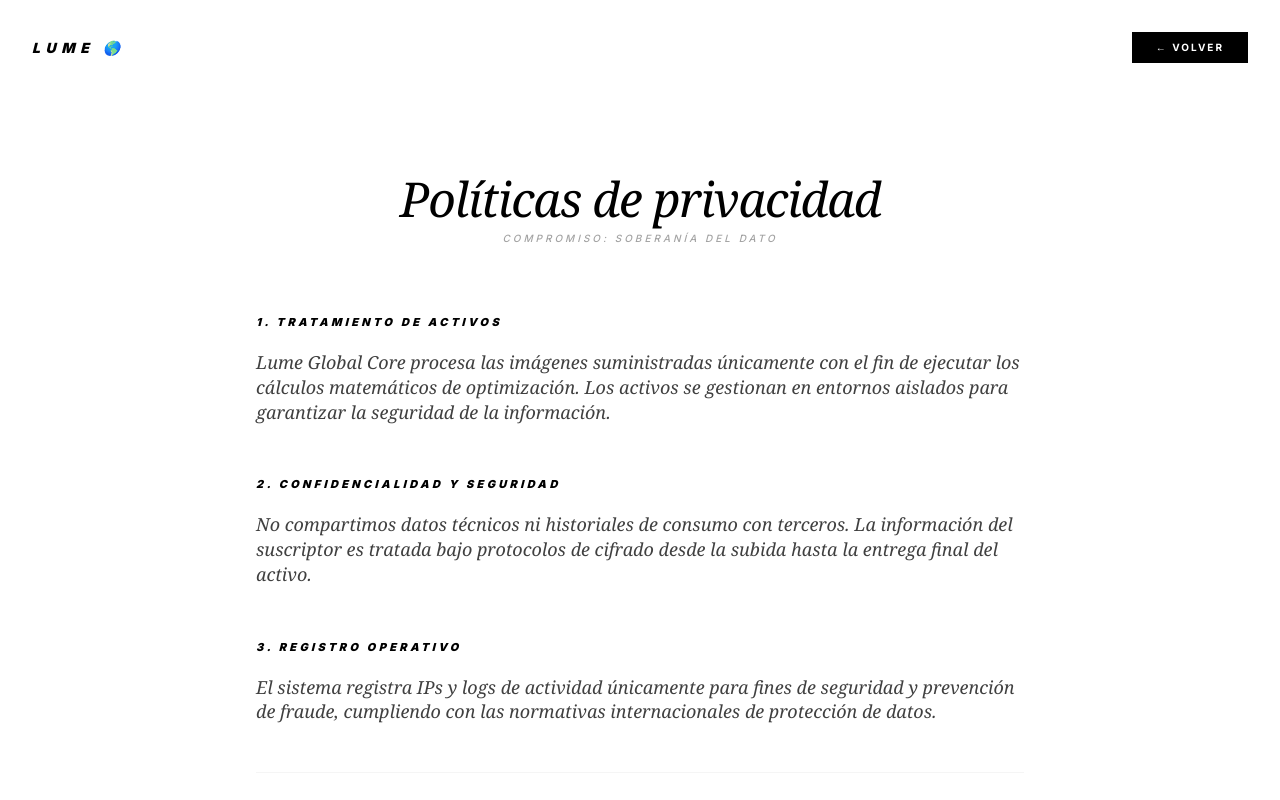
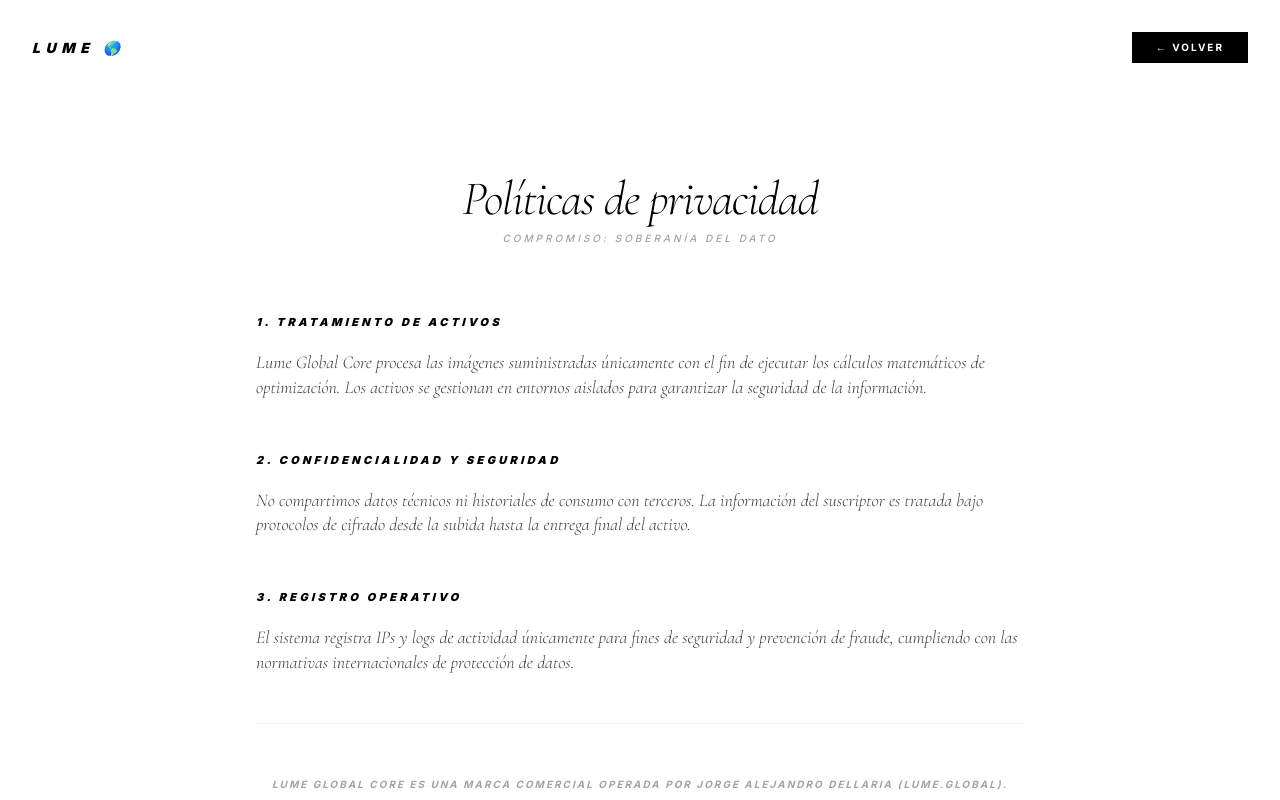
Before and after one commit to lumeglobal10-prog/lume-global-core, a Next.js app: page /privacy in a window 1280 px wide. Shown: the top 800 px of the page. Built offline with nearby package versions, Linux system fonts and the light colour scheme.

Commit message:
Update globals.css

```diff
--- a/app/globals.css
+++ b/app/globals.css
@@ -1,10 +1,19 @@
+@import url('https://fonts.googleapis.com/css2?family=Cormorant+Garamond:ital,wght@0,300;0,400;0,500;1,300;1,400&family=Inter:wght@300;400;700;900&display=swap');
+
 @tailwind base;
 @tailwind components;
 @tailwind utilities;
 
+@layer base {
   :root {
     --background: #ffffff;
     --foreground: #000000;
+  }
+
+  /* LEY TIPOGRÁFICA LUME GLOBAL CORE */
+  html {
+    /* Definición de Sans por defecto */
+    font-family: 'Inter', sans-serif;
   }
 
   body {
@@ -13,3 +22,18 @@
     -webkit-font-smoothing: antialiased;
     -moz-osx-font-smoothing: grayscale;
   }
+
+  /* Configuración de clases para Tailwind */
+  .font-serif {
+    font-family: 'Cormorant Garamond', serif !important;
+  }
+
+  .font-sans {
+    font-family: 'Inter', sans-serif !important;
+  }
+}
+
+/* Suavizado de transiciones para la interfaz */
+* {
+  transition: background-color 0.3s ease, border-color 0.3s ease;
+}
```
Lines whose indentation alone changed are shown as unchanged.
